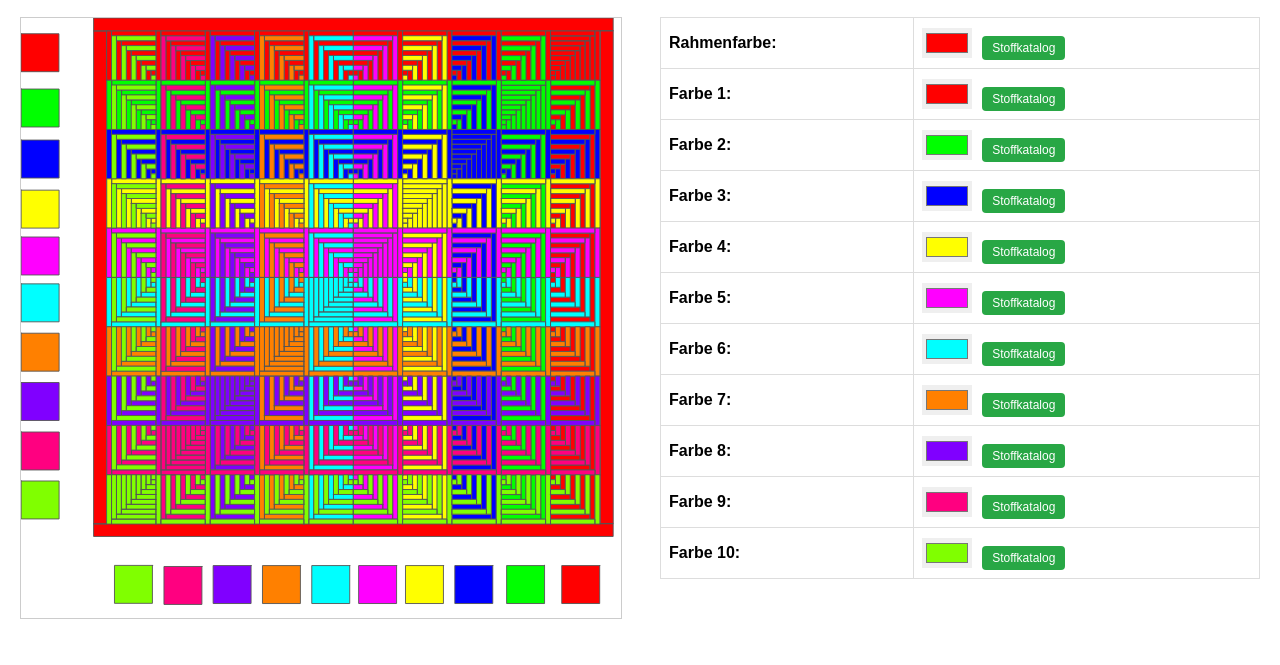
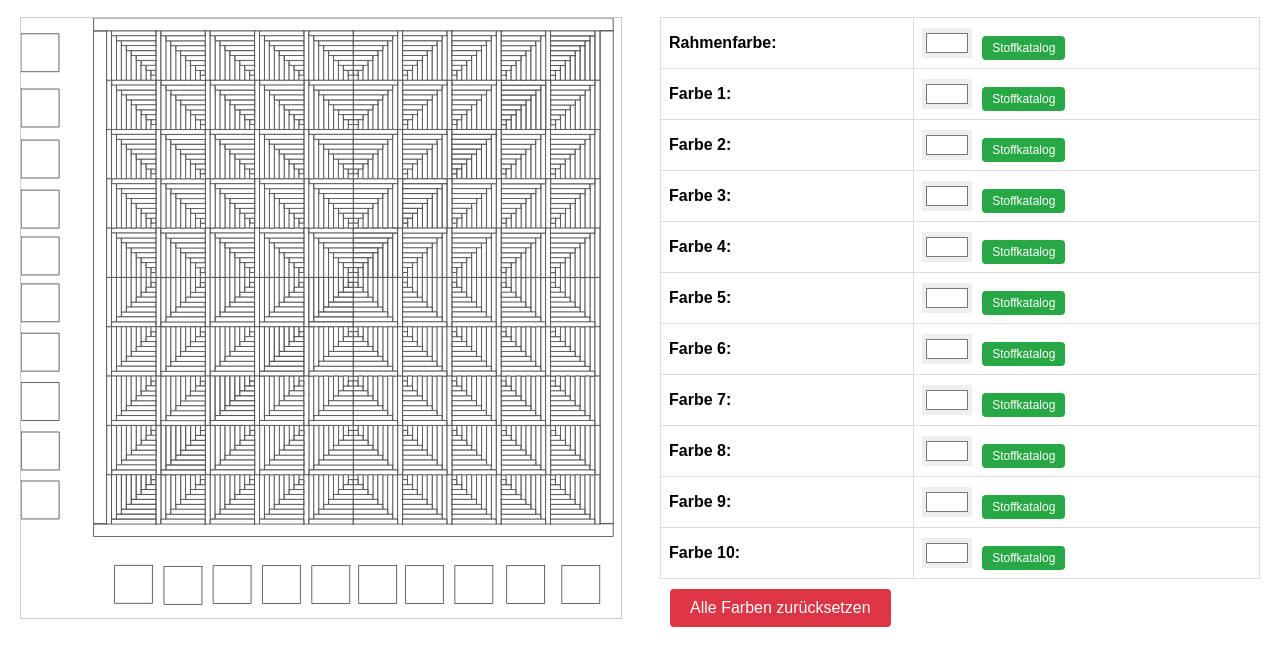
Before and after one commit to Hrzwahusa/HueAreAmazing, a plain HTML site: page index.html in a window 1280 px wide. Shown: the part 71-736 px from the top of the page. Drawn offline with Linux system fonts and the light colour scheme.

Commit message:
Update index.html

```diff
--- a/index.html
+++ b/index.html
@@ -94,6 +94,15 @@
 
     button:hover {
       background-color: #0056b3;
+    }
+
+    .reset-button {
+      background-color: #dc3545;
+      margin-left: 10px;
+    }
+
+    .reset-button:hover {
+      background-color: #c82333;
     }
 
     /* Modal Styles */
@@ -246,8 +255,35 @@
     }
   </style>
 <script>
-  const jsondate = readastext('swatches.json');
+  let jsondata = {};
 
+  // JSON-Daten aus swatches.json laden
+  async function loadSwatchesData() {
+    try {
+      const response = await fetch('./swatches.json');
+      if (!response.ok) {
+        throw new Error(`HTTP error! status: ${response.status}`);
+      }
+      jsondata = await response.json();
+      console.log('Swatches-Daten erfolgreich geladen:', jsondata);
+      return jsondata;
+    } catch (error) {
+      console.error('Fehler beim Laden der swatches.json:', error);
+      // Fallback für Demo-Zwecke
+      jsondata = {
+        demo: {
+          brand: "Demo Brand (Fallback)",
+          label: "Keine swatches.json gefunden",
+          swatches: [
+            { hex: "#ff0000", label: "Rot" },
+            { hex: "#00ff00", label: "Grün" },
+            { hex: "#0000ff", label: "Blau" }
+          ]
+        }
+      };
+      return jsondata;
+    }
+  }
 </script>
 </head>
 <body>
@@ -279,7 +315,7 @@
           <th><label for="colorPickerrahmen">Rahmenfarbe:</label></th>
           <th>
             <div class="color-control">
-              <input type="color" id="colorPickerrahmen" name="colorPickerrahmen" value="#ff0000">
+              <input type="color" id="colorPickerrahmen" name="colorPickerrahmen" value="#ffffff">
               <button class="gallery-button" onclick="openGallery('colorPickerrahmen')">Stoffkatalog</button>
               <span id="swatchInfo-colorPickerrahmen" class="swatch-info"></span>
             </div>
@@ -289,7 +325,7 @@
           <th><label for="colorPicker1">Farbe 1:</label></th>
           <th>
             <div class="color-control">
-              <input type="color" id="colorPicker1" name="colorPicker1" value="#ff0000">
+              <input type="color" id="colorPicker1" name="colorPicker1" value="#ffffff">
               <button class="gallery-button" onclick="openGallery('colorPicker1')">Stoffkatalog</button>
               <span id="swatchInfo-colorPicker1" class="swatch-info"></span>
             </div>
@@ -299,7 +335,7 @@
           <th><label for="colorPicker2">Farbe 2:</label></th>
           <th>
             <div class="color-control">
-              <input type="color" id="colorPicker2" name="colorPicker2" value="#00ff00">
+              <input type="color" id="colorPicker2" name="colorPicker2" value="#ffffff">
               <button class="gallery-button" onclick="openGallery('colorPicker2')">Stoffkatalog</button>
               <span id="swatchInfo-colorPicker2" class="swatch-info"></span>
             </div>
@@ -309,7 +345,7 @@
           <th><label for="colorPicker3">Farbe 3:</label></th>
           <th>
             <div class="color-control">
-              <input type="color" id="colorPicker3" name="colorPicker3" value="#0000ff">
+              <input type="color" id="colorPicker3" name="colorPicker3" value="#ffffff">
               <button class="gallery-button" onclick="openGallery('colorPicker3')">Stoffkatalog</button>
               <span id="swatchInfo-colorPicker3" class="swatch-info"></span>
             </div>
@@ -319,7 +355,7 @@
           <th><label for="colorPicker4">Farbe 4:</label></th>
           <th>
             <div class="color-control">
-              <input type="color" id="colorPicker4" name="colorPicker4" value="#ffff00">
+              <input type="color" id="colorPicker4" name="colorPicker4" value="#ffffff">
               <button class="gallery-button" onclick="openGallery('colorPicker4')">Stoffkatalog</button>
               <span id="swatchInfo-colorPicker4" class="swatch-info"></span>
             </div>
@@ -329,7 +365,7 @@
           <th><label for="colorPicker5">Farbe 5:</label></th>
           <th>
             <div class="color-control">
-              <input type="color" id="colorPicker5" name="colorPicker5" value="#ff00ff">
+              <input type="color" id="colorPicker5" name="colorPicker5" value="#ffffff">
               <button class="gallery-button" onclick="openGallery('colorPicker5')">Stoffkatalog</button>
               <span id="swatchInfo-colorPicker5" class="swatch-info"></span>
             </div>
@@ -339,7 +375,7 @@
           <th><label for="colorPicker6">Farbe 6:</label></th>
           <th>
             <div class="color-control">
-              <input type="color" id="colorPicker6" name="colorPicker6" value="#00ffff">
+              <input type="color" id="colorPicker6" name="colorPicker6" value="#ffffff">
               <button class="gallery-button" onclick="openGallery('colorPicker6')">Stoffkatalog</button>
               <span id="swatchInfo-colorPicker6" class="swatch-info"></span>
             </div>
@@ -349,7 +385,7 @@
           <th><label for="colorPicker7">Farbe 7:</label></th>
           <th>
             <div class="color-control">
-              <input type="color" id="colorPicker7" name="colorPicker7" value="#ff8000">
+              <input type="color" id="colorPicker7" name="colorPicker7" value="#ffffff">
               <button class="gallery-button" onclick="openGallery('colorPicker7')">Stoffkatalog</button>
               <span id="swatchInfo-colorPicker7" class="swatch-info"></span>
             </div>
@@ -359,7 +395,7 @@
           <th><label for="colorPicker8">Farbe 8:</label></th>
           <th>
             <div class="color-control">
-              <input type="color" id="colorPicker8" name="colorPicker8" value="#8000ff">
+              <input type="color" id="colorPicker8" name="colorPicker8" value="#ffffff">
               <button class="gallery-button" onclick="openGallery('colorPicker8')">Stoffkatalog</button>
               <span id="swatchInfo-colorPicker8" class="swatch-info"></span>
             </div>
@@ -369,7 +405,7 @@
           <th><label for="colorPicker9">Farbe 9:</label></th>
           <th>
             <div class="color-control">
-              <input type="color" id="colorPicker9" name="colorPicker9" value="#ff0080">
+              <input type="color" id="colorPicker9" name="colorPicker9" value="#ffffff">
               <button class="gallery-button" onclick="openGallery('colorPicker9')">Stoffkatalog</button>
               <span id="swatchInfo-colorPicker9" class="swatch-info"></span>
             </div>
@@ -379,13 +415,14 @@
           <th><label for="colorPicker10">Farbe 10:</label></th>
           <th>
             <div class="color-control">
-              <input type="color" id="colorPicker10" name="colorPicker10" value="#80ff00">
+              <input type="color" id="colorPicker10" name="colorPicker10" value="#ffffff">
               <button class="gallery-button" onclick="openGallery('colorPicker10')">Stoffkatalog</button>
               <span id="swatchInfo-colorPicker10" class="swatch-info"></span>
             </div>
           </th>
         </tr>
       </table>
+      <button class="reset-button" onclick="resetAllColors()">Alle Farben zurücksetzen</button>
     </div>
   </div>
 
@@ -472,6 +509,32 @@
       }
     }
 
+    // Reset-Funktion - vollständig implementiert
+    function resetAllColors() {
+      console.log('Alle Farben werden zurückgesetzt...');
+
+      // Liste aller Color Picker IDs
+      const pickerIds = [
+        'colorPickerrahmen', 'colorPicker1', 'colorPicker2', 'colorPicker3',
+        'colorPicker4', 'colorPicker5', 'colorPicker6', 'colorPicker7',
+        'colorPicker8', 'colorPicker9', 'colorPicker10'
+      ];
+
+      // Alle Farben auf Weiß setzen
+      pickerIds.forEach(pickerId => {
+        const picker = document.getElementById(pickerId);
+        if (picker) {
+          picker.value = '#ffffff';
+          saveColorToStorage(pickerId, '#ffffff');
+          clearSwatchInfo(pickerId);
+        }
+      });
+
+      // SVG aktualisieren
+      färbeSVG();
+      console.log('Alle Farben zurückgesetzt');
+    }
+
     function updateSwatchDisplay(pickerId) {
       const swatchInfoElement = document.getElementById(`swatchInfo-${pickerId}`);
       if (swatchInfoElement) {
@@ -493,10 +556,6 @@
         }
       }
       return null;
-    }
-
-    function loadColorsFromMemory() {
-      return savedColors;
     }
 
     // Farbe speichern - automatisch bei Änderung
@@ -580,6 +639,12 @@
 
       const brandSelection = document.getElementById('brandSelection');
 
+      // Prüfen ob jsondata geladen wurde
+      if (!jsondata || Object.keys(jsondata).length === 0) {
+        brandSelection.innerHTML = '<p style="text-align: center; color: #666;">Keine Hersteller-Daten verfügbar. Bitte prüfen Sie die swatches.json Datei.</p>';
+        return;
+      }
+
       // Alle Hersteller aus jsondata anzeigen
       Object.values(jsondata).forEach(brandData => {
         const brandItem = document.createElement('div');
@@ -609,11 +674,6 @@
 
       // Alle Farben anzeigen
       displaySwatches(brandData.swatches, brandData.brand);
-
-      // Focus auf Suchfeld setzen
-      //setTimeout(() => {
-        //document.getElementById('swatchSearch').focus();
-     // }, 100);
     }
 
     // Swatches anzeigen (gefiltert oder alle)
@@ -749,14 +809,18 @@
     }
 
     // Beim Laden der Seite
-    window.addEventListener('load', function() {
+    window.addEventListener('load', async function() {
       console.log('Seite geladen');
+      // Erst JSON-Daten laden, dann Farben initialisieren
+      await loadSwatchesData();
       initializeColors();
     });
 
     // Zusätzlich bei DOMContentLoaded für frühere Initialisierung
-    document.addEventListener('DOMContentLoaded', function() {
+    document.addEventListener('DOMContentLoaded', async function() {
       console.log('DOM bereit');
+      // Erst JSON-Daten laden, dann Farben initialisieren
+      await loadSwatchesData();
       initializeColors();
     });
   </script>
```
